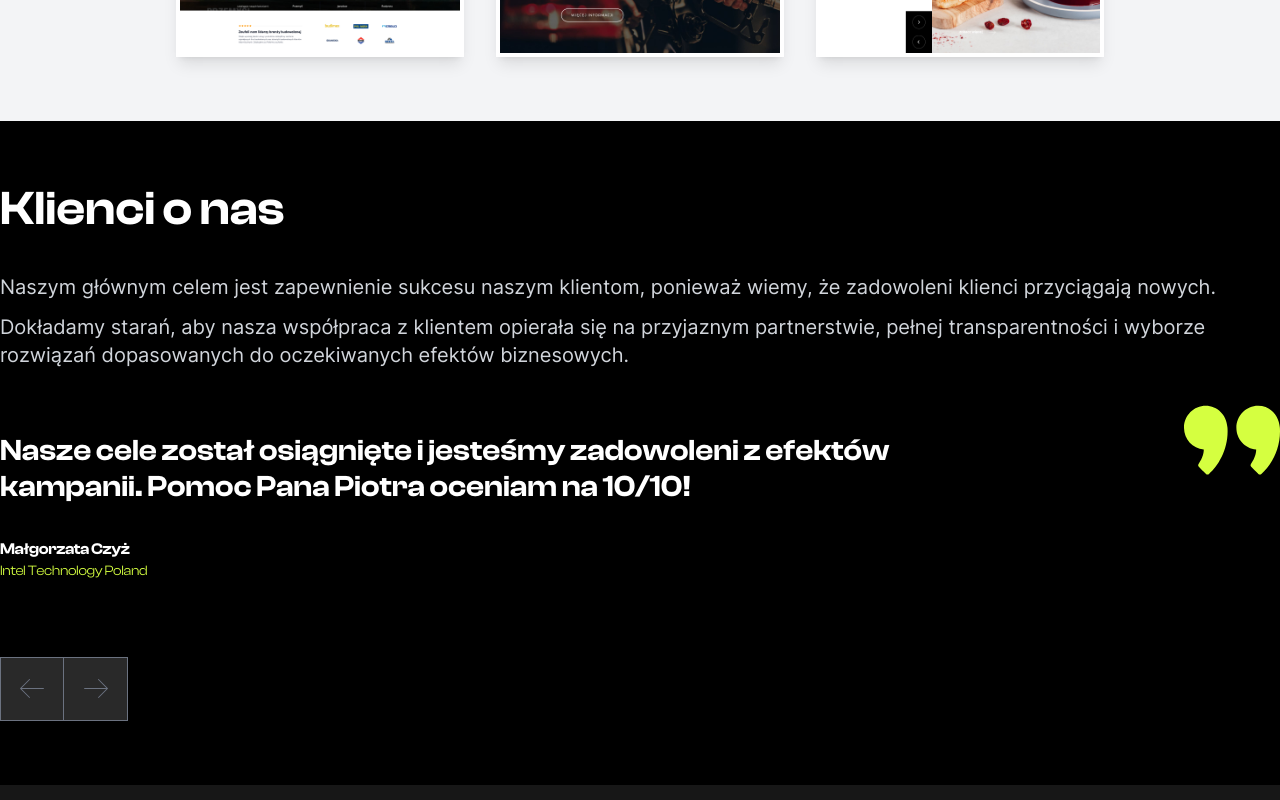
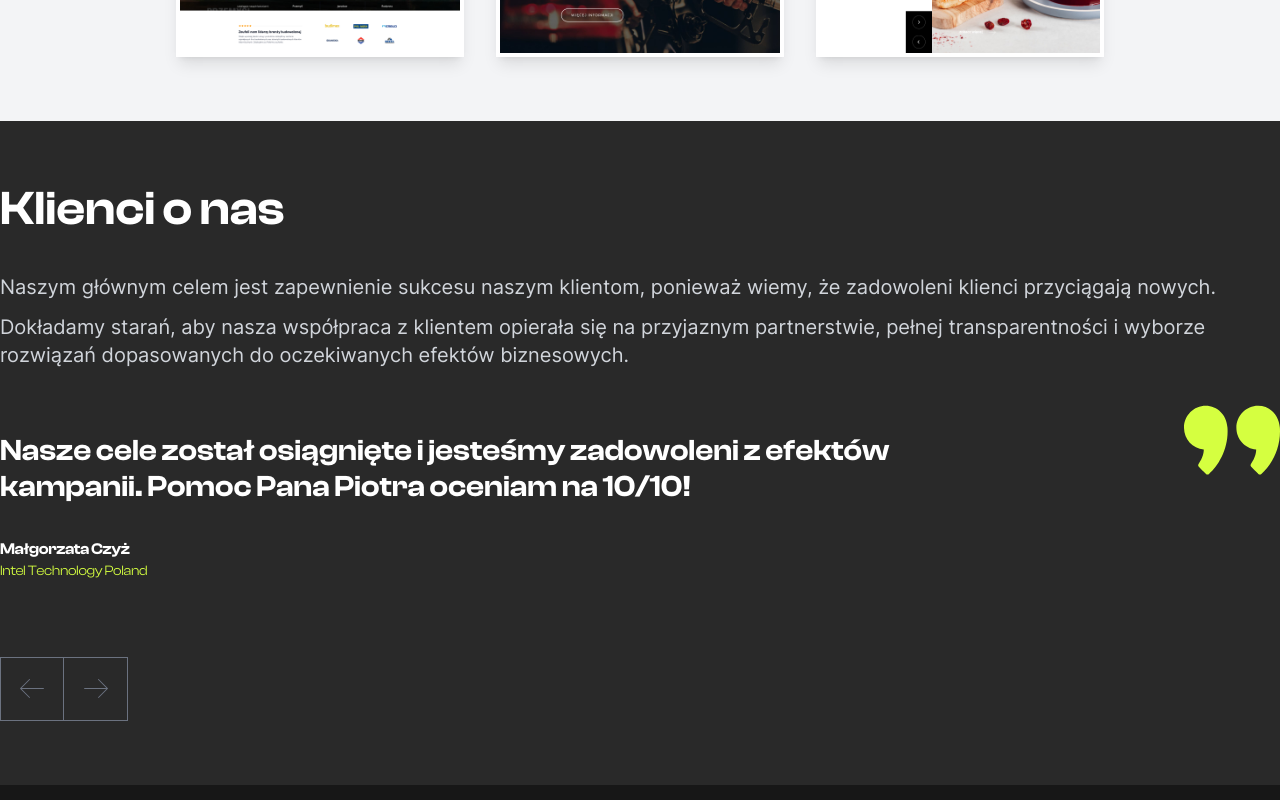
Before and after one commit to PGodzien/getpromo-nowa-strona, a Next.js app: page /strony-internetowe in a window 1280 px wide. Shown: the part 5540-6340 px from the top of the page. Built offline with nearby package versions, Linux system fonts and the light colour scheme; a web font is replaced by a local one.

Commit message:
Update testimonials.tsx

```diff
--- a/app/components/testimonials.tsx
+++ b/app/components/testimonials.tsx
@@ -5,7 +5,7 @@ import { Opinions } from "./reviews";
 export const Testimonials = () => {
   return (
     <>
-      <section className="relative py-8 md:py-16 bg-black text-white">
+      <section className="relative py-8 md:py-16 bg-secondary text-white">
         <div className="container max-w-7xl mx-auto">
           <div className="font-serif mx-auto">
             <div className="space-y-3 px-4 lg:px-0 pb-8 md:pb-16">
```
